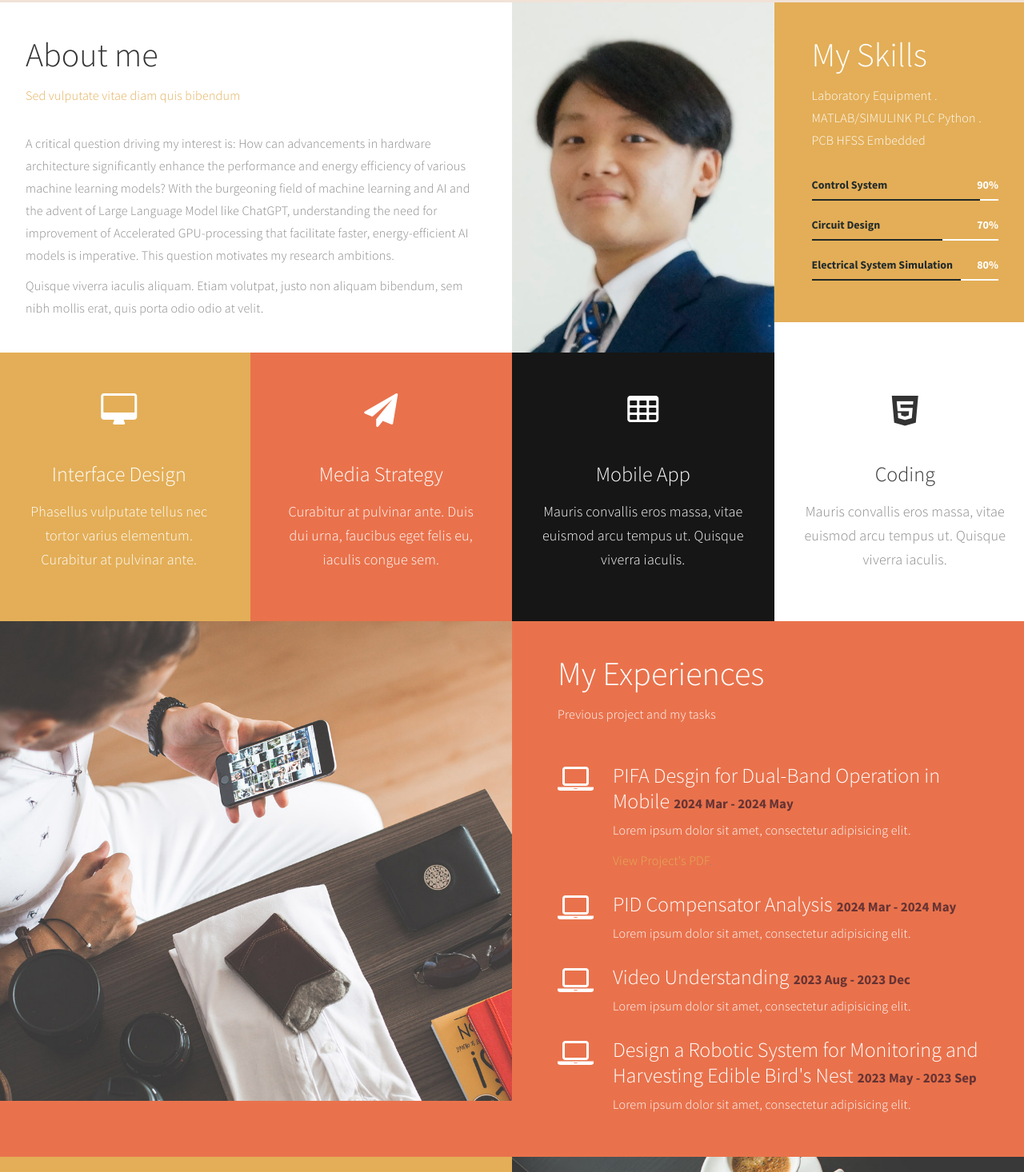
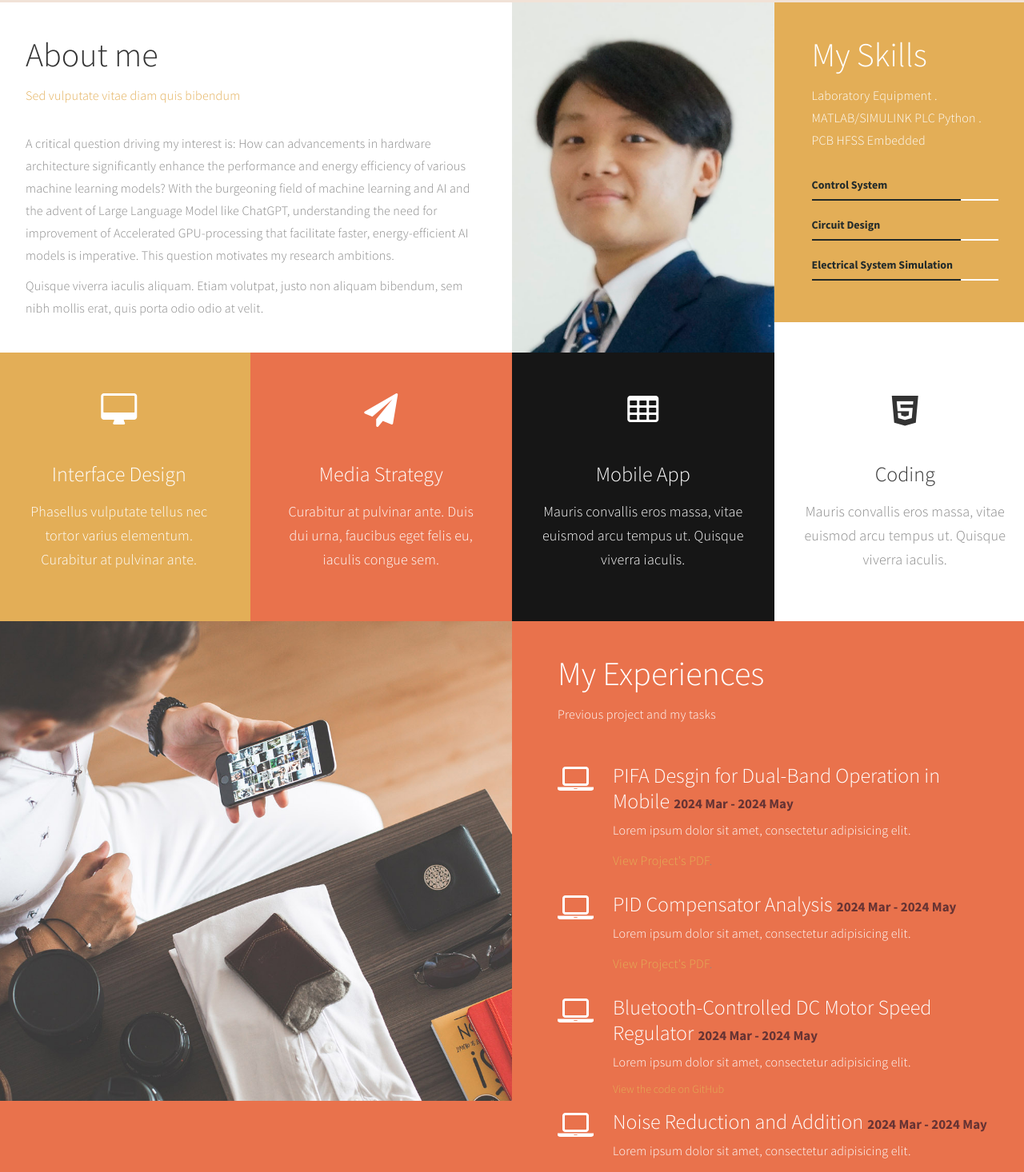
Before and after one commit to DucAnh-Vu-Trinh/DucAnh-Vu-Trinh.github.io, a plain HTML site: page index.html in a window 1280 px wide. Shown: the part 797-2263 px from the top of the page at 80% size. Drawn offline with Linux system fonts and the light colour scheme.

Commit message:
change html

```diff
--- a/index.html
+++ b/index.html
@@ -129,19 +129,19 @@
 
                          <div class=" wow fadeInUp skills-thumb" data-wow-delay="1.6s">
                          <strong>Control System</strong>
-                              <span class="color-white pull-right">90%</span>
+                              <span class="color-white pull-right"></span>
                                    <div class="progress">
-                                        <div class="progress-bar progress-bar-primary" role="progressbar" aria-valuenow="90" aria-valuemin="0" aria-valuemax="100" style="width: 90%;"></div>
+                                        <div class="progress-bar progress-bar-primary" role="progressbar" aria-valuenow="90" aria-valuemin="0" aria-valuemax="100" style="width: 80%;"></div>
                                    </div>
 
                          <strong>Circuit Design</strong>
-                              <span class="color-white pull-right">70%</span>
+                              <span class="color-white pull-right"></span>
                                    <div class="progress">
-                                        <div class="progress-bar progress-bar-primary" role="progressbar" aria-valuenow="70" aria-valuemin="0" aria-valuemax="100" style="width: 70%;"></div>
+                                        <div class="progress-bar progress-bar-primary" role="progressbar" aria-valuenow="70" aria-valuemin="0" aria-valuemax="100" style="width: 80%;"></div>
                                    </div>
 
                          <strong>Electrical System Simulation</strong>
-                              <span class="color-white pull-right">80%</span>
+                              <span class="color-white pull-right"></span>
                                    <div class="progress">
                                         <div class="progress-bar progress-bar-primary" role="progressbar" aria-valuenow="80" aria-valuemin="0" aria-valuemax="100" style="width: 80%;"></div>
                                    </div>
@@ -234,6 +234,30 @@
                               </div>
                               <div class="media-body">
                                    <h3 class="media-heading">PID Compensator Analysis <small>2024 Mar - 2024 May</small></h3>
+                                   <p class="color-white">Lorem ipsum dolor sit amet, consectetur adipisicing elit.</p>
+                                   <object data="path_to_your_pdf.pdf" type="application/pdf" width="100%" height="600px">
+                                        <p><a href="project_doc/PID/FinalProject.pdf">View Project's PDF</a>.</p>
+                                   </object>
+                              </div>
+                         </div>
+
+                         <div class="wow fadeInUp color-white media" data-wow-delay="1.6s">
+                              <div class="media-object media-left">
+                                   <i class="fa fa-laptop"></i>
+                              </div>
+                              <div class="media-body">
+                                   <h3 class="media-heading">Bluetooth-Controlled DC Motor Speed Regulator <small>2024 Mar - 2024 May</small></h3>
+                                   <p class="color-white">Lorem ipsum dolor sit amet, consectetur adipisicing elit.</p>
+                                   <a href="https://github.com/DucAnh-Vu-Trinh/Bluetooth-Controlled_DC-Motor-Speed.git" target="_blank">View the code on GitHub</a>
+                              </div>
+                         </div>
+
+                         <div class="wow fadeInUp color-white media" data-wow-delay="1.6s">
+                              <div class="media-object media-left">
+                                   <i class="fa fa-laptop"></i>
+                              </div>
+                              <div class="media-body">
+                                   <h3 class="media-heading">Noise Reduction and Addition <small>2024 Mar - 2024 May</small></h3>
                                    <p class="color-white">Lorem ipsum dolor sit amet, consectetur adipisicing elit.</p>
                               </div>
                          </div>
@@ -328,7 +352,7 @@
                     <div class="contact-form">
                          <div class="wow fadeInUp section-title" data-wow-delay="0.2s">
                               <h1 class="color-white">Say hello..</h1>
-                              <p class="color-white">Integer ut consectetur est. In cursus orci non ipsum gravida dignissim.</p>
+                              <p class="color-white">Feel free to send me a message</p>
                          </div>
 
                          <div id="contact-form">
@@ -390,10 +414,7 @@
                     </p>
                     </div>
 				<ul class="wow fadeInUp social-icon" data-wow-delay="2s">
-                         <li><a href="#" class="fa fa-facebook"></a></li>
-                         <li><a href="#" class="fa fa-twitter"></a></li>
-                         <li><a href="#" class="fa fa-google-plus"></a></li>
-                         <li><a href="#" class="fa fa-dribbble"></a></li>
+                         <li><a href="https://github.com/DucAnh-Vu-Trinh" class="fa fa-github"></a></li>
                          <li><a href="https://www.linkedin.com/in/ducanhvutrinh/" class="fa fa-linkedin"></a></li>
                     </ul>
                </div>
```
Also changed, not shown: 1 other file.
